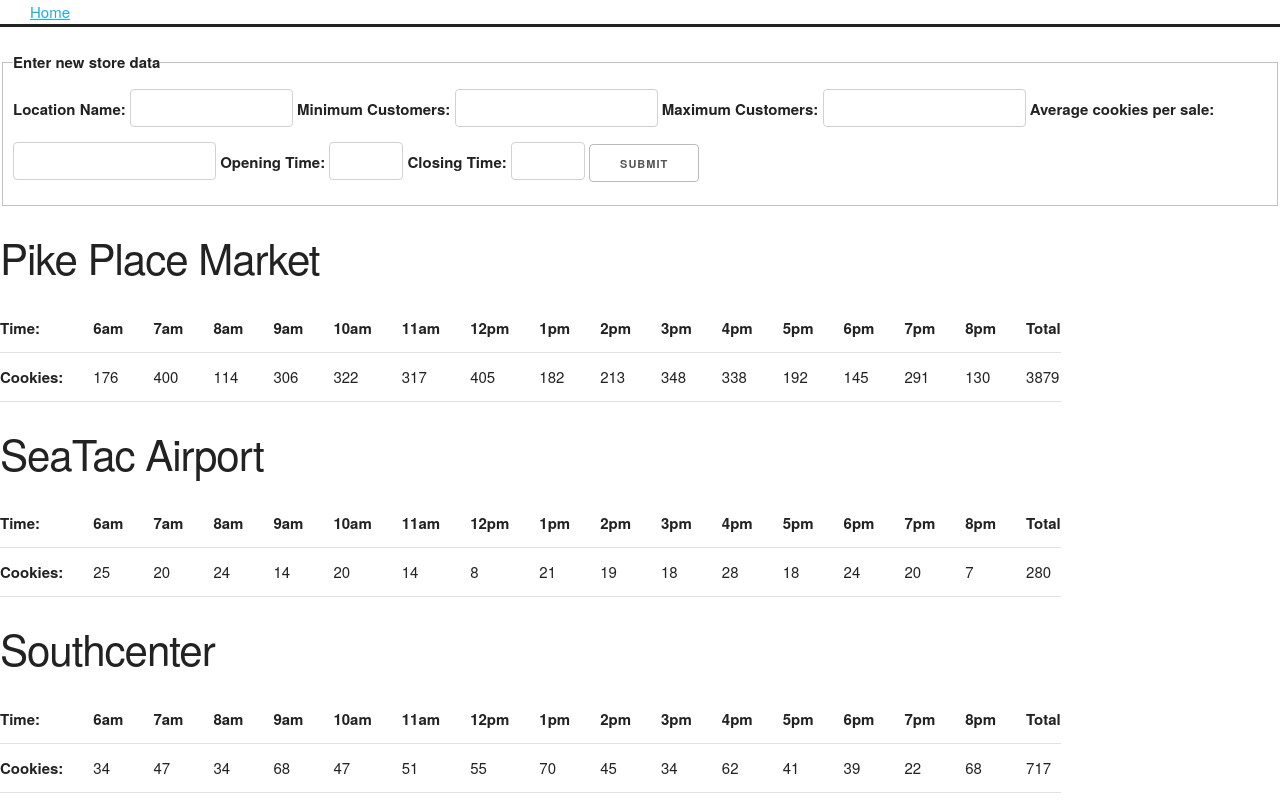
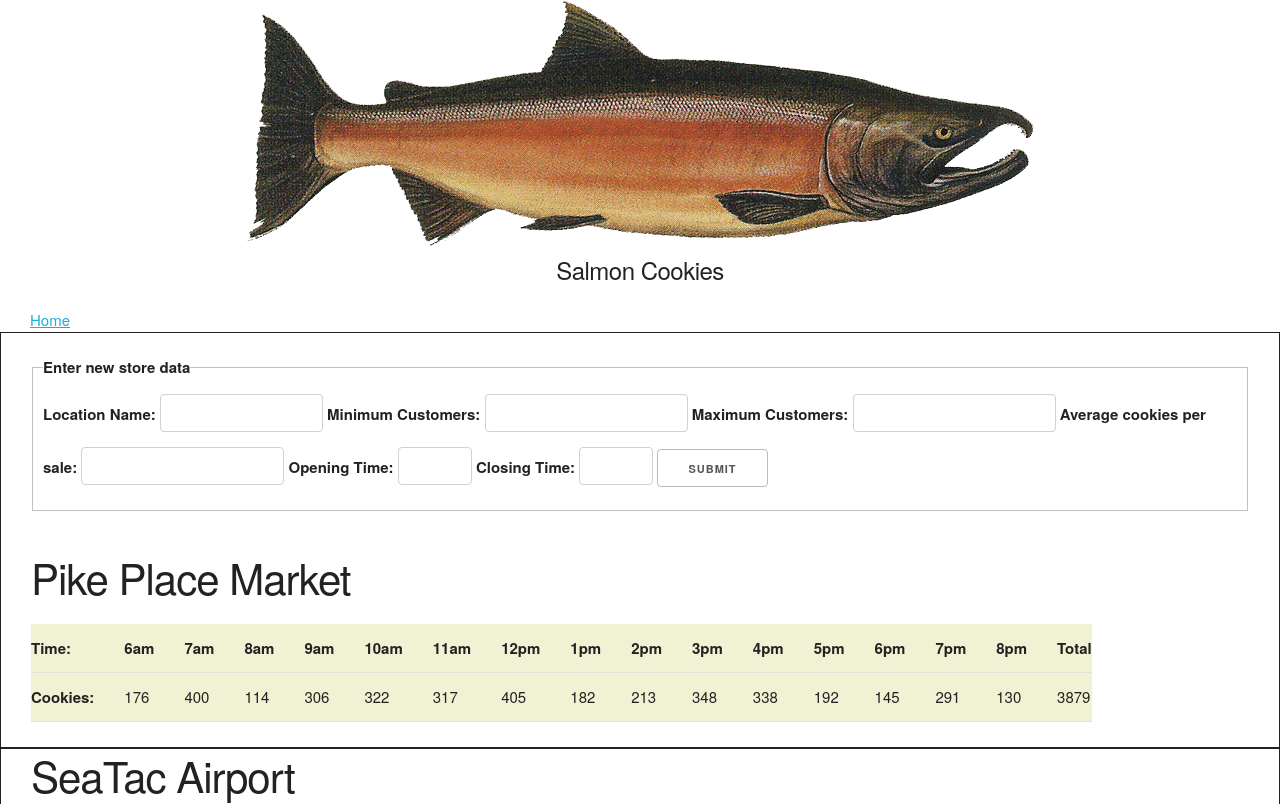
Before and after one commit to mmailman/lab-april-18, a plain HTML site: page sales.html in a window 1280 px wide. Shown: the top 804 px of the page. Drawn offline with Linux system fonts and the light colour scheme.

Commit message:
Adding css to sales page.

```diff
--- a/css/sales.css
+++ b/css/sales.css
@@ -1,13 +1,28 @@
+body {
+  min-width: 100%;
+  /*min-height: 100%;*/
+}
 nav {
   position: fixed;
   border-bottom-style: solid;
+  border-bottom-width: thin;
   background-color: white;
   opacity: 1;
-  padding-left: 30px;
 }
 
 section {
   padding-top: 30px;
+}
+
+article {
+  border-style: solid;
+  border-width: thin;
+  padding-left: 30px;
+
+}
+
+table {
+  background-color: #F1F1D4;
 }
 
 label, legend {
@@ -18,6 +33,26 @@ fieldset {
   border-width: 1px;
 }
 
+legend {
+  display:block;
+}
+
 form {
-  margin-top: 20px;
+  margin-top: 325px;
+  padding-left: 30px;
+  padding-right: 30px;
 }
+
+img {
+  text-align: center;
+}
+
+.logo {
+  text-align: center;
+}
+
+.links {
+  /*border-top-style: solid;*/
+  /*border-top-width: thin;*/
+  padding-left: 30px;
+}
--- a/js/app.js
+++ b/js/app.js
@@ -122,7 +122,7 @@ function handleNewStore (event) {
   } else {
     var newStore = new Store(locationValue, minValue, maxValue, avgValue, operatingHoursArray);
     var newStoreFlag = true;
-    for(var store = 0; store < (storeArray.length -1); store++){
+    for(var store = 0; store < (storeArray.length - 1); store++){
       if(newStore.id === storeArray[store].id){
         var oldStoreInfo = document.getElementById(storeArray[store].id);
         oldStoreInfo.removeChild(oldStoreInfo.childNodes[1]);
--- a/sales.html
+++ b/sales.html
@@ -7,12 +7,18 @@
     <link rel="stylesheet" type="text/css" href="css/sales.css">
   </head>
 
-  <body>
-    <nav class="12 columns">
-      <a href="index.html">Home</a>
+  <body class="container">
+    <nav class="twelve columns">
+      <div class="logo">
+        <img src="imgs/salmon.png"/>
+        <h5>Salmon Cookies<h5>
+      </div>
+      <div class="links">
+        <a href="index.html">Home</a>
+      </div>
     </nav>
     <section id="stores">
-      <form id="store-form">
+      <form class="twelve columns" id="store-form">
         <fieldset>
           <legend>Enter new store data</legend>
             <label for="location">Location Name: </label>
```
Also changed, not shown: css/normalize.css.
